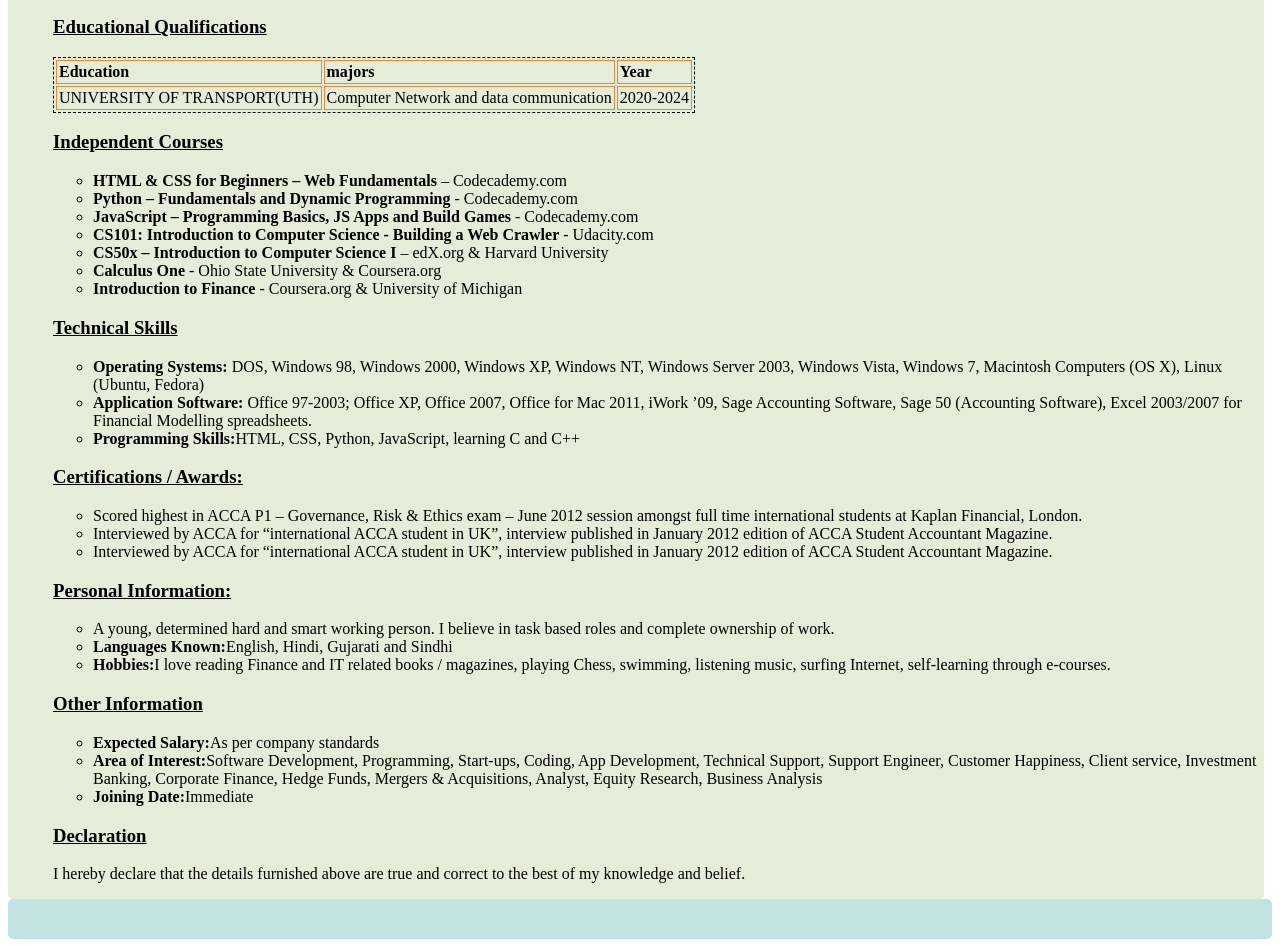
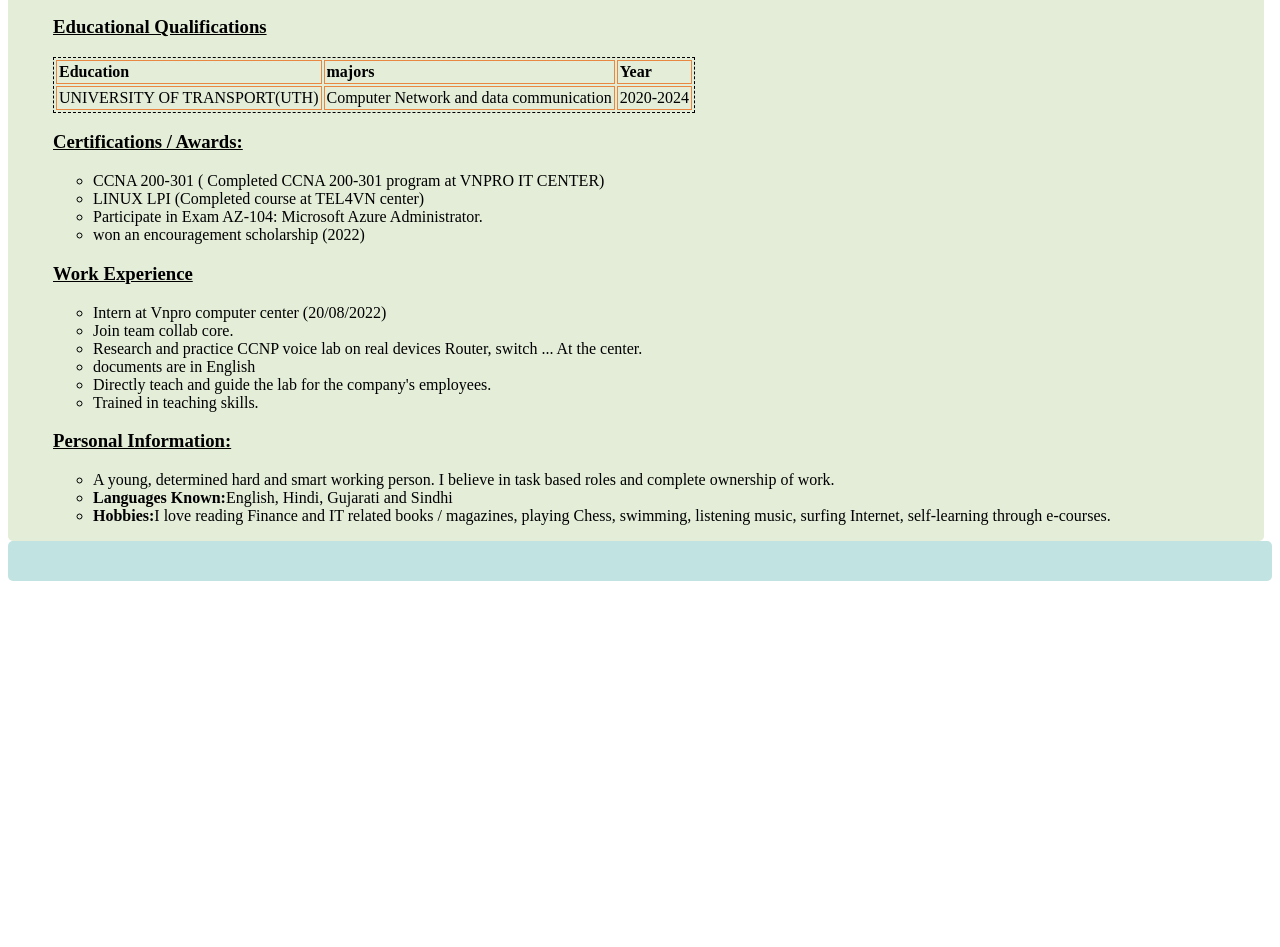
Before and after one commit to Nessa13044/my_static_web_app, a website: page src/index.html in a window 1280 px wide. Shown: the part 580-1527 px from the top of the page. After the commit the page ends 1169 px from the top, so only its background shows below. Drawn offline with Linux system fonts and the light colour scheme.

Commit message:
Update index.html

```diff
--- a/src/index.html
+++ b/src/index.html
@@ -6,7 +6,7 @@
 </head>
 <body>
 <div id="header">
-<p id="name">TRAN THANH NHAN  </p>
+<p id="name">TRAN THANH NHAN (july 8, 2002) </p>
          <a href="mailto:THANHNHAN4770@gmail.com" target="_blank"><p id="email">thanhnhan4770@gmail.com</p></a>
          <p id="contact">+84 364754770</p>
      </div>
@@ -62,41 +62,29 @@
 
 
             </table>
-            <h3>Independent Courses</h3>
-            <p>
-            <ul>
-                <li>
-                <span id="course-name">HTML & CSS for Beginners – Web Fundamentals</span> – Codecademy.com</li>
-                <li>
-                <span id="course-name">Python – Fundamentals and Dynamic Programming </span> - Codecademy.com</li>
-                <li>
-                <span id="course-name">JavaScript – Programming Basics, JS Apps and Build Games </span> - Codecademy.com</li>
-                <li>
-                <span id="course-name">CS101: Introduction to Computer Science - Building a Web Crawler</span> - Udacity.com</li>
-                <li>
-                <span id="course-name">CS50x – Introduction to Computer Science I</span> – edX.org & Harvard University</li>
-                <li>
-                <span id="course-name">Calculus One</span> - Ohio State University & Coursera.org</li>
-                <li>
-                <span id="course-name">Introduction to Finance</span> - Coursera.org & University of Michigan</li>
-            </ul>
-            <h3>Technical Skills</h3>
-            <p>
-            <ul>
-                <li>
-                <span id="course-name">Operating Systems:</span> DOS, Windows 98, Windows 2000, Windows XP, Windows NT, Windows Server 2003, Windows Vista, Windows 7, Macintosh Computers (OS X), Linux (Ubuntu, Fedora)</li>
-                <li>
-                <span id="course-name">Application Software:</span> Office 97-2003; Office XP, Office 2007, Office for Mac 2011, iWork ’09, Sage Accounting Software, Sage 50 (Accounting Software), Excel 2003/2007 for Financial Modelling spreadsheets.</li>
-                <li>
-                <span id="course-name">Programming Skills:</span>HTML, CSS, Python, JavaScript, learning C and C++</li></ul>
-            </p>
+
             <h3>Certifications / Awards:</h3>
             <p>
             <ul>
-                <li>Scored highest in ACCA P1 – Governance, Risk & Ethics exam – June 2012 session amongst full time international students at Kaplan Financial, London.</li>
-                <li>Interviewed by ACCA for “international ACCA student in UK”, interview published in January 2012 edition of ACCA Student Accountant Magazine.</li>
-                <li>Interviewed by ACCA for “international ACCA student in UK”, interview published in January 2012 edition of ACCA Student Accountant Magazine.</li></ul>
+                <li>CCNA 200-301 ( Completed CCNA 200-301 program at VNPRO IT CENTER) </li>
+                <li>LINUX LPI (Completed course at TEL4VN center)</li>
+                <li>Participate in Exam AZ-104: Microsoft Azure Administrator.</li>
+                <li>won an encouragement scholarship (2022) </li>
+            </ul>
             </p>
+            <h3> Work Experience </h3>
+             <p>
+              <ul>
+               <li>Intern at Vnpro computer center (20/08/2022)</li>
+               <li>Join team collab core.</li>
+               <li>Research and practice CCNP voice lab on
+real devices Router, switch ... At the center.</li>
+               <li>documents are in English</li>
+               <li>Directly teach and guide the lab for the
+company's employees.</li>
+               <li>Trained in teaching skills.</li>
+              </ul>
+             </p>
             <h3>Personal Information:</h3>
             <p>
             <ul>
@@ -107,19 +95,7 @@
                 <li>
                 <span id="course-name">Hobbies:</span>I love reading Finance and IT related books / magazines, playing Chess, swimming, listening music, surfing Internet, self-learning through e-courses.</li> </ul>
             </p>
-            <h3>Other Information</h3>
-            <p>
-            <ul>
-                <li>
-                <span id="course-name">Expected Salary:</span>As per company standards</li>
-                <li>
-                <span id="course-name">Area of Interest:</span>Software Development, Programming, Start-ups, Coding, App Development, Technical Support, Support Engineer, Customer Happiness, Client service, Investment Banking, Corporate Finance, Hedge Funds, Mergers & Acquisitions, Analyst, Equity Research, Business Analysis</li>
-                <li>
-                <span id="course-name">Joining Date:</span>Immediate</li></ul>
-            </p>
-            <h3>Declaration</h3>
-            <p>
-            I hereby declare that the details furnished above are true and correct to the best of my knowledge and belief.</p>
+
      </div>
      <div id="footer"></div>
     </body>
```
